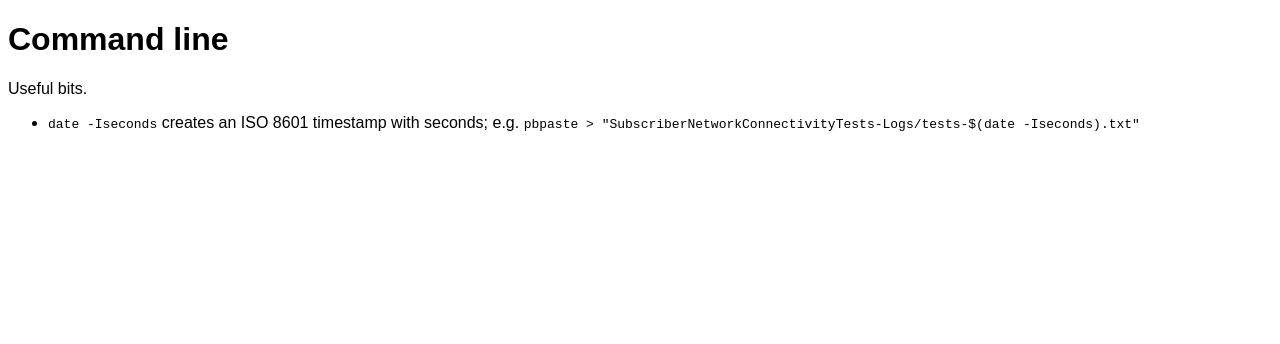
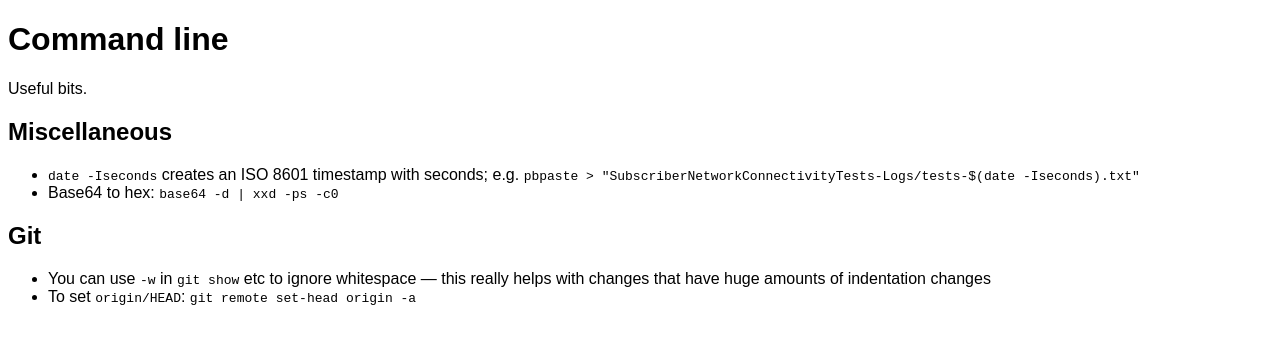
Before and after one commit to lawrence-forooghian/website, a Jekyll site: the page built from site/notes/_posts/2023-03-10-command-line.md, in a window 1280 px wide. Shown: the top 344 px of the page. Built offline with Jekyll 4.4.1, drawn with Linux system fonts in a browser that asks for light colours.

Commit message:
Command-line bits

```diff
--- a/site/notes/_posts/2023-03-10-command-line.md
+++ b/site/notes/_posts/2023-03-10-command-line.md
@@ -7,4 +7,12 @@ noindex: true
 
 Useful bits.
 
+## Miscellaneous
+
 - `date -Iseconds` creates an ISO 8601 timestamp with seconds; e.g. `pbpaste > "SubscriberNetworkConnectivityTests-Logs/tests-$(date -Iseconds).txt"`
+- Base64 to hex: `base64 -d | xxd -ps -c0`
+
+## Git
+
+- You can use `-w` in `git show` etc to ignore whitespace — this really helps with changes that have huge amounts of indentation changes
+- To set `origin/HEAD`: `git remote set-head origin -a`
```
